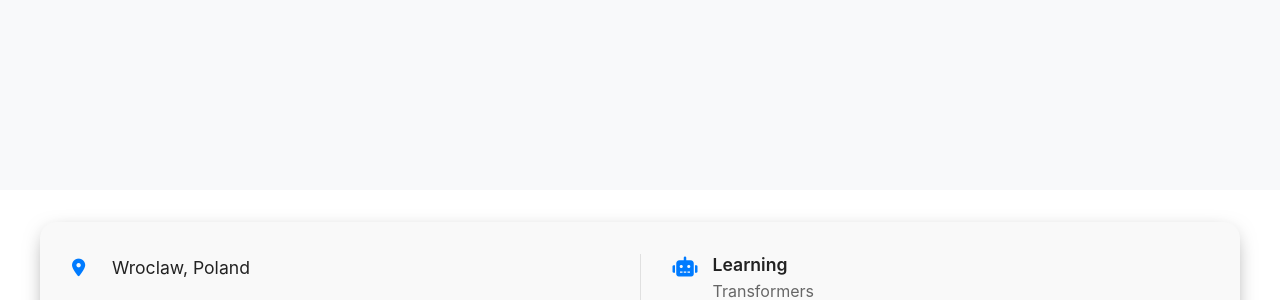
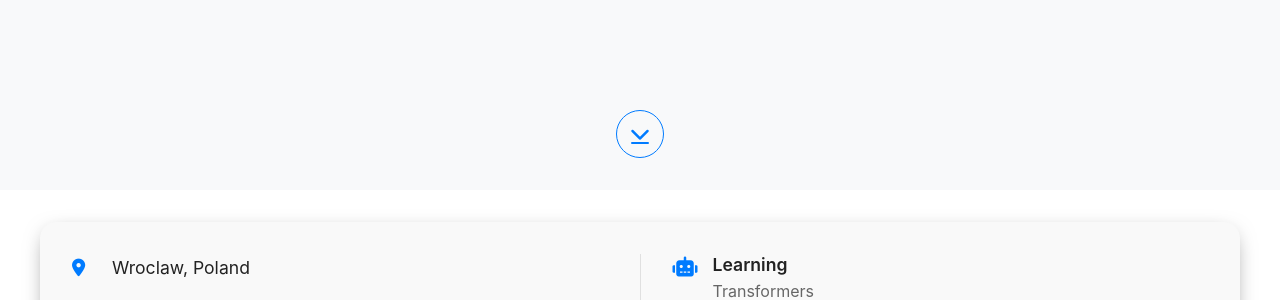
Before and after one commit to taemincode/taemincode.github.io, a Jekyll site: the page built from index.html, in a window 1280 px wide and 900 px high, scrolled down 560 px. Shown: the part 150-450 px from the top of the window. Built offline with Jekyll 4.4.1, drawn with Linux system fonts in a browser that asks for light colours.

Commit message:
Add hero scroll cue for improved navigation to the snapshot section

```diff
--- a/_sass/_about.scss
+++ b/_sass/_about.scss
@@ -20,10 +20,42 @@
 .hero-subtitle { font-size:1.5rem; color:var(--primary-color); height:2em; }
 /* Arrow cursor for subtitle / typed text */
 .hero-subtitle, #typed-text { cursor:default; user-select:none; -webkit-user-select:none; }
+/* Hero scroll cue */
+.hero-scroll {
+  position:absolute;
+  bottom:2rem;
+  left:50%;
+  transform:translate(-50%, 0);
+  display:inline-flex;
+  align-items:center;
+  justify-content:center;
+  width:3rem;
+  height:3rem;
+  border-radius:999px;
+  border:1px solid var(--primary-color);
+  color:var(--primary-color);
+  font-size:1.25rem;
+  transition:transform .3s ease, box-shadow .3s ease, color .3s ease, background .3s ease, border-color .3s ease;
+}
+.hero-scroll:hover,
+.hero-scroll:focus {
+  transform:translate(-50%, -6px);
+  color:var(--color-bg);
+  background:var(--primary-color);
+  border-color:var(--primary-color);
+  box-shadow:0 12px 30px -12px rgba(59,130,246,0.65);
+}
+.hero-scroll:focus {
+  outline:2px solid var(--primary-color);
+  outline-offset:4px;
+}
 /* Typed.js caret */
 .typed-cursor { color:var(--primary-color); opacity:.9; animation: blink 1s step-start infinite; }
 @keyframes blink { 50% { opacity:0; } }
-.about-snapshot { padding:2rem 1rem; }
+.about-snapshot {
+  padding:2rem 1rem;
+  scroll-margin-top:90px;
+}
 .snapshot-container { max-width:1200px; margin:0 auto; }
 .snapshot-card { background:var(--color-surface-alt); border-radius:1rem; box-shadow:0 6px 22px -8px rgba(0,0,0,0.55); padding:2rem; position:relative; overflow:hidden; transition: background .4s ease, box-shadow .4s ease, transform .4s ease; }
 .snapshot-card::before { content:''; position:absolute; inset:0; background:radial-gradient(circle at 85% 15%, rgba(59,130,246,0.18), transparent 70%); opacity:0; transition:opacity .6s ease; pointer-events:none; }
@@ -153,6 +185,8 @@
 @media (max-width:768px){
   .hero-title { font-size:2.5rem; }
   .hero-subtitle { font-size:1.2rem; }
+  .hero-scroll { bottom:1.5rem; width:2.75rem; height:2.75rem; }
+  .about-snapshot { scroll-margin-top:80px; }
   .snapshot-grid { flex-direction:column; gap:2rem; }
   .profile-column { padding-right:0; border-right:none; border-bottom:1px solid var(--color-border); padding-bottom:2rem; }
   .tech-stack { justify-content:center; }
--- a/_sass/_base.scss
+++ b/_sass/_base.scss
@@ -1,5 +1,6 @@
 /* Base / global styles */
 * { margin:0; padding:0; box-sizing:border-box; }
+html { scroll-behavior:smooth; }
 body { font-family:-apple-system,BlinkMacSystemFont,"Segoe UI",Roboto,"Helvetica Neue",Arial,sans-serif; line-height:1.6; color:var(--color-text); background:var(--color-bg); display:flex; flex-direction:column; min-height:100vh; transition: background .4s ease, color .25s ease; }
 main { flex:1; }
 
@@ -12,7 +13,10 @@ mjx-container[jax="CHTML"] mjx-assistive-mml,
 mjx-container[jax="CHTML"][display="true"] mjx-math { overflow-x:visible; }
 
 /* Accessibility */
-@media (prefers-reduced-motion: reduce){ * { transition:none!important; animation:none!important; } }
+@media (prefers-reduced-motion: reduce){
+	* { transition:none!important; animation:none!important; }
+	html { scroll-behavior:auto; }
+}
 
 /* Focus */
 .nav-link:focus { outline:2px solid var(--primary-color); outline-offset:2px; }
--- a/assets/css/site.scss
+++ b/assets/css/site.scss
@@ -17,6 +17,7 @@
 @media (max-width: 768px), (hover: none) {
 	/* Remove tap highlight globally on mobile/touch */
 	*, *::before, *::after { -webkit-tap-highlight-color: transparent; }
+	.hero-scroll { transition:none!important; }
 	/* Remove nav/link text glow & underline animations */
 	.nav-link:hover, .nav-brand:hover { text-shadow:none!important; }
 	/* Hide navbar underline pseudo-elements on mobile/touch */
@@ -46,6 +47,7 @@
 	.blog-card:hover, .blog-card:active { transform:none!important; box-shadow:0 6px 22px -8px rgba(0,0,0,0.55), 0 0 0 1px rgba(255,255,255,0.03)!important; }
 	.post-nav-link:hover, .post-nav-link:active { transform:none!important; box-shadow:0 2px 10px -2px rgba(0,0,0,0.45)!important; }
 	.nf-card:hover, .nf-card:active { transform:none!important; box-shadow:inherit!important; }
+	.hero-scroll:hover, .hero-scroll:active { transform:translate(-50%,0)!important; box-shadow:none!important; background:inherit!important; color:var(--primary-color)!important; border-color:var(--primary-color)!important; }
 	.snapshot-card:hover::before, .snapshot-card:active::before,
 	.timeline-content:hover::after, .timeline-content:active::after,
 	.blog-card:hover::before, .blog-card:active::before,
--- a/index.html
+++ b/index.html
@@ -17,10 +17,13 @@ description: Personal website of Taemin Park, showcasing his projects, blog post
                     <span id="typed-text"></span>
                 </div>
             </div>
+            <a class="hero-scroll" href="#snapshot" aria-label="Skip to snapshot section">
+                <i class="fas fa-chevron-down" aria-hidden="true"></i>
+            </a>
         </section>
 
         <!-- About Snapshot -->
-        <section class="about-snapshot">
+        <section id="snapshot" class="about-snapshot">
             <div class="snapshot-container">
                 <div class="snapshot-card">
                     <div class="snapshot-grid">
```
